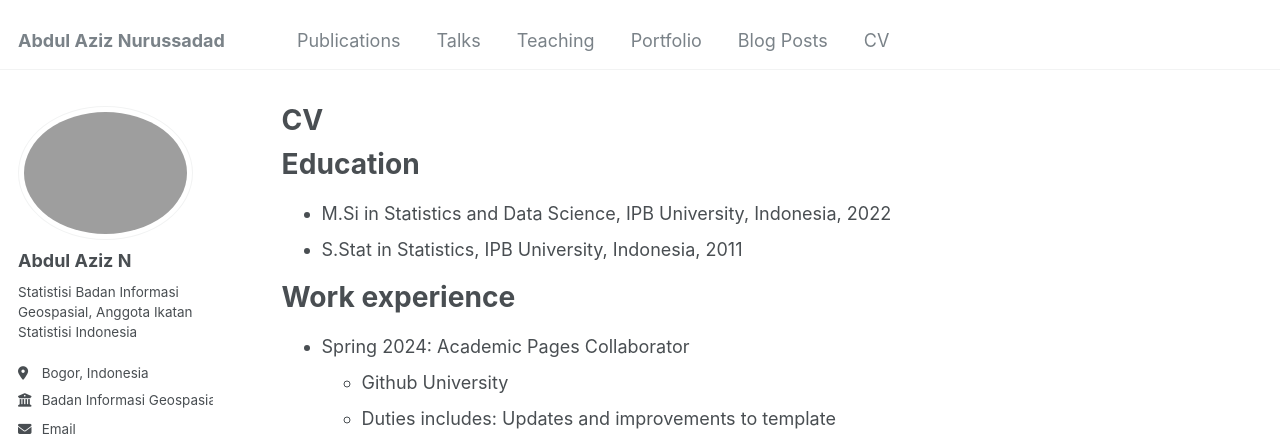
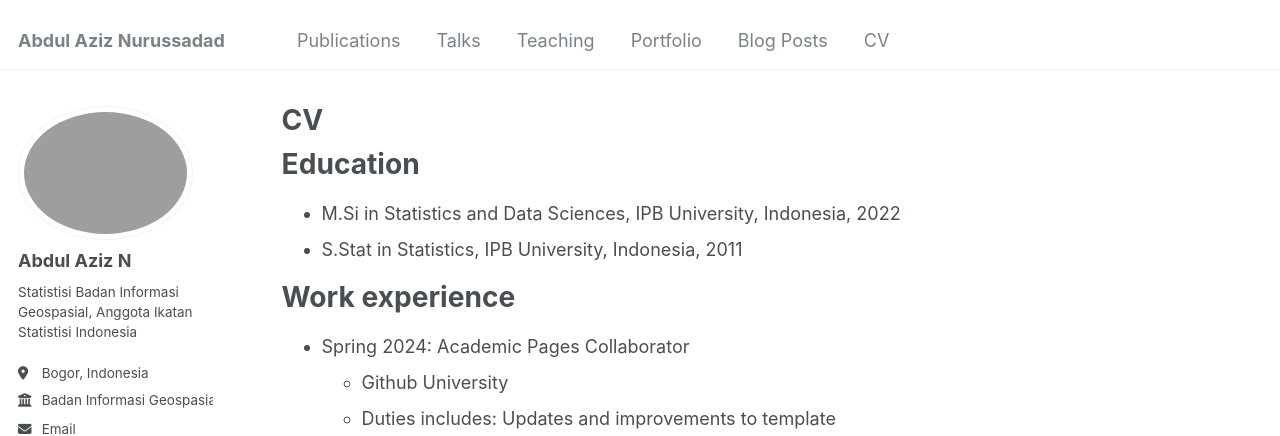
Before and after one commit to datadotlat/datadotlat.github.io, a Jekyll site: the page built from _pages/cv.md, in a window 1280 px wide and 900 px high. Shown: the top 436 px of the window. Built offline with Jekyll 4.4.1, drawn with Linux system fonts in a browser that asks for light colours; some web fonts are replaced.

Commit message:
Update cv.md

```diff
--- a/_pages/cv.md
+++ b/_pages/cv.md
@@ -11,7 +11,7 @@ redirect_from:
 
 Education
 ======
-* M.Si in Statistics and Data Science, IPB University, Indonesia, 2022
+* M.Si in Statistics and Data Sciences, IPB University, Indonesia, 2022
 * S.Stat in Statistics, IPB University, Indonesia, 2011
 
 Work experience
```
